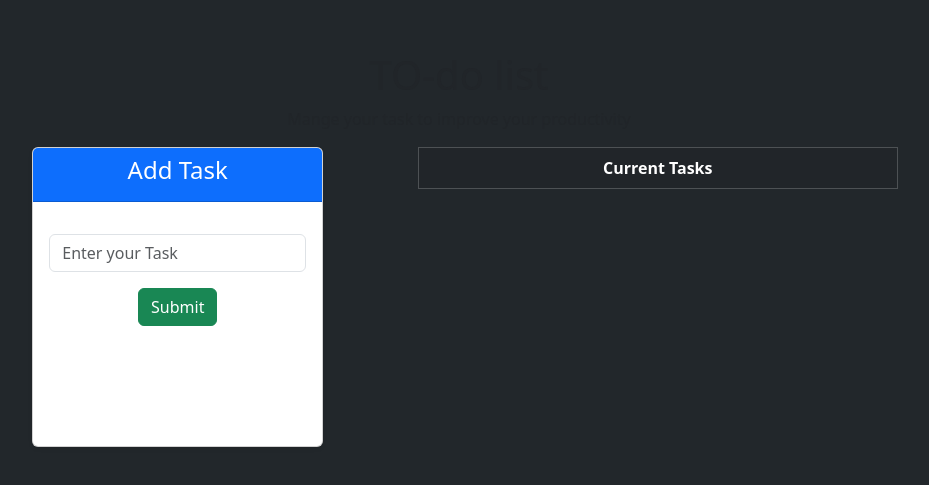
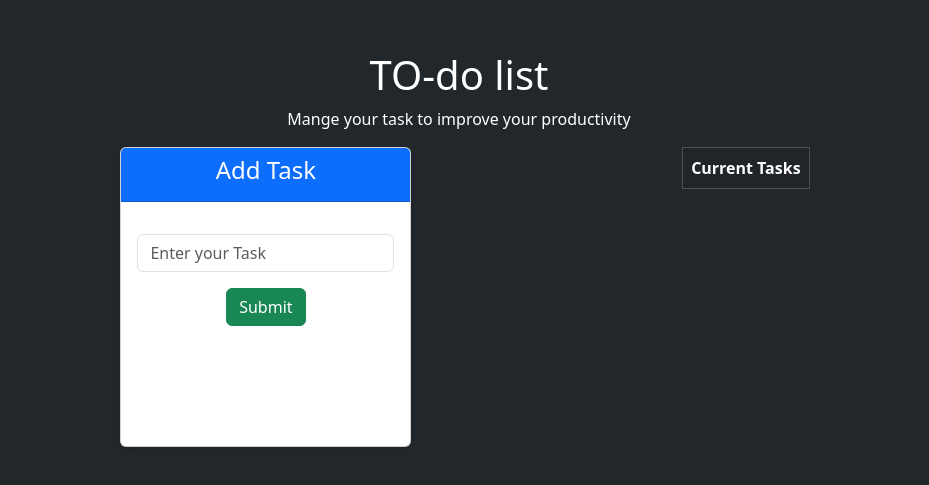
Before and after one commit to JagadeeswarJ/TaskFlow, a React (Vite) app: page / in a window 1280 px wide. Shown: the part 151-636 px from the top of the page, without its empty margins (181-1110 px from the left). Built offline with nearby package versions, Linux system fonts and the light colour scheme.

Commit message:
changed title color

```diff
--- a/src/App.jsx
+++ b/src/App.jsx
@@ -8,8 +8,10 @@ function App() {
     <>
       <div className="d-flex justify-content-center flex-wrap w-100 h-100 align-items-center vh-100 main-page">
         <div className="text-center w-75">
-          <h1 className="text-center d-block">TO-do list</h1>
-          <p className="text-center">Mange your task to improve your productivity</p>
+          <h1 className="text-center d-block text-white">TO-do list</h1>
+          <p className="text-center text-white">
+            Mange your task to improve your productivity
+          </p>
 
           <TodoApp />
         </div>
--- a/src/components/TodoApp.jsx
+++ b/src/components/TodoApp.jsx
@@ -6,10 +6,10 @@ function TodoApp() {
   let [tasks, setTasks] = useState([]);
   return (
     <div className="d-flex justify-content-around">
-      <div className="vw-50">
+      <div>
         <AddTasks tasks={tasks} setTasks={setTasks} />
       </div>
-      <div className="w-50">
+      <div>
         <ShowTask tasks={tasks} setTasks={setTasks} />
       </div>
     </div>
```
Also changed, not shown: src/components/Header.jsx (+13 -3 lines).
